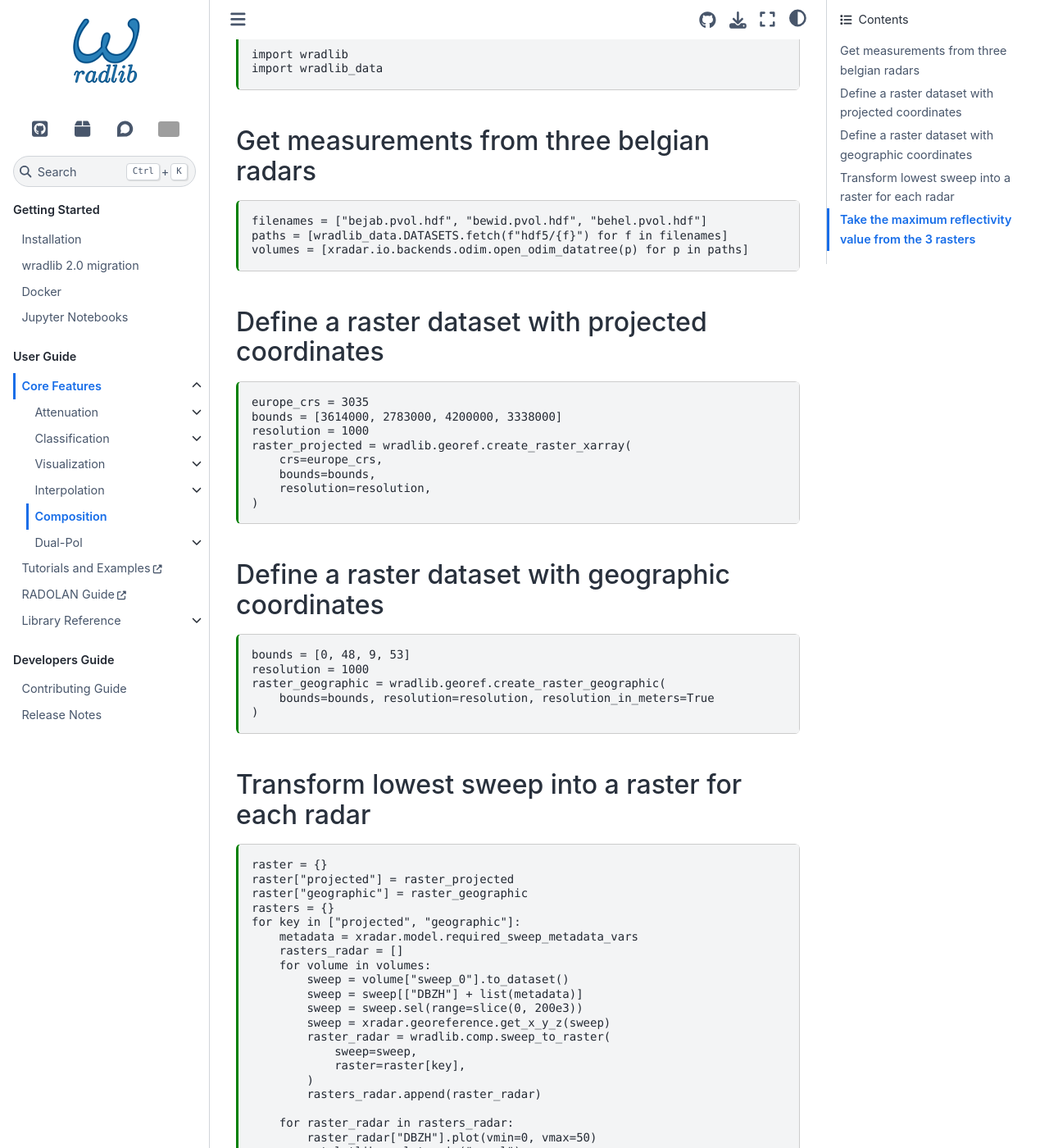
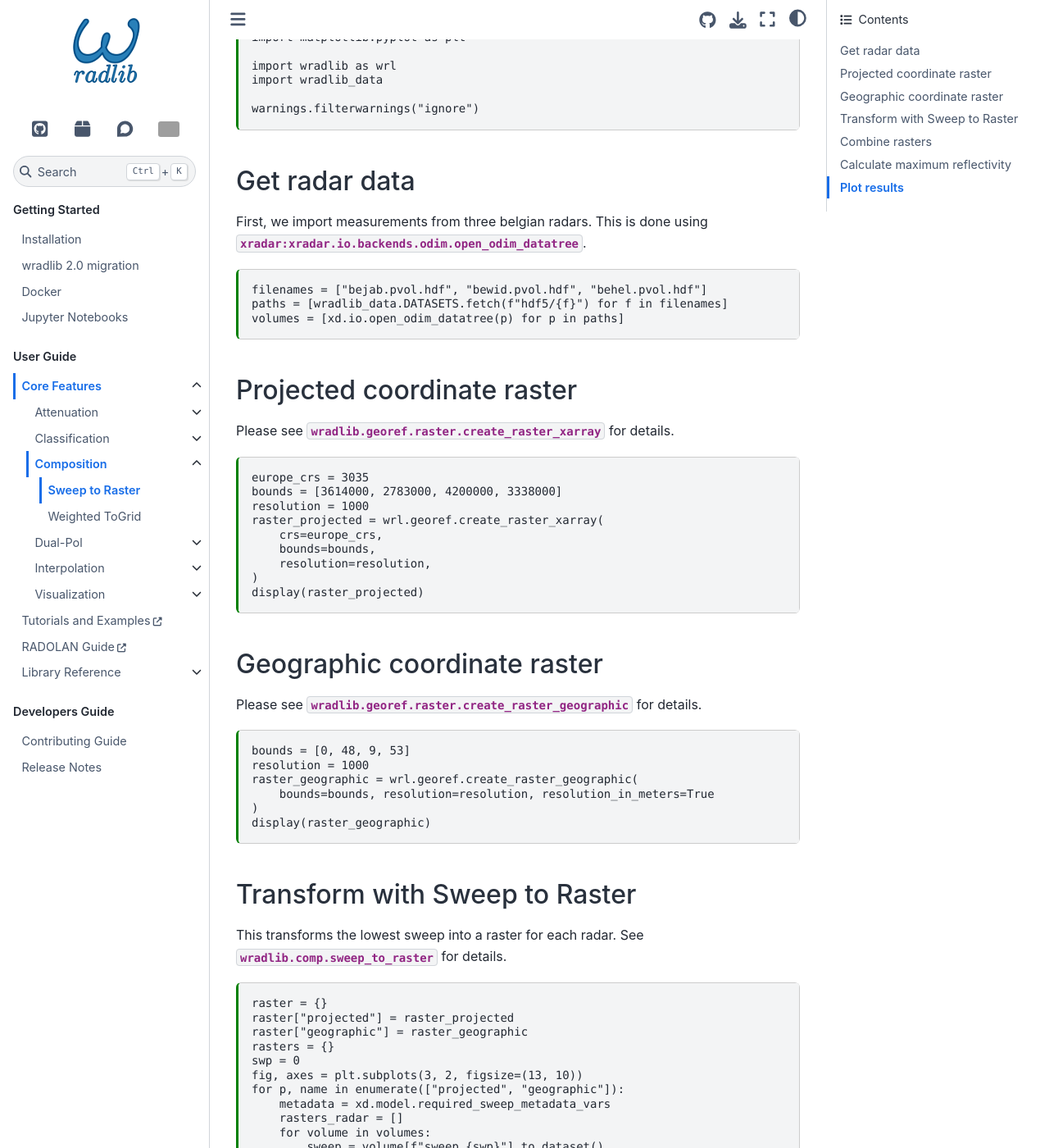
Before and after one commit to wradlib/wradlib, a Sphinx documentation site: the page built from docs/notebooks/composition/max_reflectivity.md, in a window 1280 px wide and 1400 px high, scrolled down 355 px. Shown: the whole window at 82% size. Built offline with Sphinx 7.4.7 and the Sphinx Book theme 1.1.4, drawn with Linux system fonts in a browser that asks for light colours; pages that are not in the unit, such as notebooks, are missing from menus; the version number could not be read and is left out; some of the changed text lies outside the part shown; grey boxes are pictures that could not be loaded.

Commit message:
Update comp module (#748)
* xarray enhancements for comp-module
* release_notes.md entry

`````diff
--- a/docs/notebooks/composition/max_reflectivity.md
+++ b/docs/notebooks/composition/max_reflectivity.md
@@ -11,87 +11,121 @@
   name: python3
 ---
 
-# Production of a maximum reflectivity composite from 3 neighboring radars
+# Sweep to Raster
+
+In this notebook we show the production of a maximum reflectivity composite from 3 neighboring radars for projected as well as geographic raster targets.
 
 ```{code-cell} python
 import tempfile
+import warnings
 
-import xarray
-import xradar
-import matplotlib.pyplot
+import cmweather
+import xarray as xr
+import xradar as xd
+import matplotlib.pyplot as plt
 
-import wradlib
+import wradlib as wrl
 import wradlib_data
+
+warnings.filterwarnings("ignore")
 ```
 
-## Get measurements from three belgian radars
+## Get radar data
+
+First, we import measurements from three belgian radars. This is done using {func}`xradar:xradar.io.backends.odim.open_odim_datatree`.
 
 ```{code-cell} python
 filenames = ["bejab.pvol.hdf", "bewid.pvol.hdf", "behel.pvol.hdf"]
 paths = [wradlib_data.DATASETS.fetch(f"hdf5/{f}") for f in filenames]
-volumes = [xradar.io.backends.odim.open_odim_datatree(p) for p in paths]
+volumes = [xd.io.open_odim_datatree(p) for p in paths]
 ```
 
-## Define a raster dataset with projected coordinates
+## Projected coordinate raster
+
+Please see {func}`wradlib.georef.raster.create_raster_xarray` for details.
 
 ```{code-cell} python
 europe_crs = 3035
 bounds = [3614000, 2783000, 4200000, 3338000]
 resolution = 1000
-raster_projected = wradlib.georef.create_raster_xarray(
+raster_projected = wrl.georef.create_raster_xarray(
     crs=europe_crs,
     bounds=bounds,
     resolution=resolution,
 )
+display(raster_projected)
 ```
 
-## Define a raster dataset with geographic coordinates
+## Geographic coordinate raster
+
+Please see {func}`wradlib.georef.raster.create_raster_geographic` for details.
 
 ```{code-cell} python
 bounds = [0, 48, 9, 53]
 resolution = 1000
-raster_geographic = wradlib.georef.create_raster_geographic(
+raster_geographic = wrl.georef.create_raster_geographic(
     bounds=bounds, resolution=resolution, resolution_in_meters=True
 )
+display(raster_geographic)
 ```
 
-## Transform lowest sweep into a raster for each radar
+## Transform with Sweep to Raster
+
+This transforms the lowest sweep into a raster for each radar. See {func}`wradlib.comp.sweep_to_raster` for details.
 
 ```{code-cell} python
 raster = {}
 raster["projected"] = raster_projected
 raster["geographic"] = raster_geographic
 rasters = {}
-for key in ["projected", "geographic"]:
-    metadata = xradar.model.required_sweep_metadata_vars
+swp = 0
+fig, axes = plt.subplots(3, 2, figsize=(13, 10))
+for p, name in enumerate(["projected", "geographic"]):
+    metadata = xd.model.required_sweep_metadata_vars
     rasters_radar = []
     for volume in volumes:
-        sweep = volume["sweep_0"].to_dataset()
+        sweep = volume[f"sweep_{swp}"].to_dataset()
         sweep = sweep[["DBZH"] + list(metadata)]
         sweep = sweep.sel(range=slice(0, 200e3))
-        sweep = xradar.georeference.get_x_y_z(sweep)
-        raster_radar = wradlib.comp.sweep_to_raster(
-            sweep=sweep,
-            raster=raster[key],
-        )
-        rasters_radar.append(raster_radar)
+        sweep = sweep.wrl.georef.georeference()
+        raster_radar = sweep.wrl.comp.sweep_to_raster(raster[name])
+        rasters_radar.append(raster_radar.drop_vars("crs_wkt"))
 
-    for raster_radar in rasters_radar:
-        raster_radar["DBZH"].plot(vmin=0, vmax=50)
-        matplotlib.pyplot.axis("equal")
-        matplotlib.pyplot.show()
-    rasters[key] = rasters_radar
+    for i, raster_radar in enumerate(rasters_radar):
+        ax = axes[i, p]
+        raster_radar["DBZH"].plot(ax=ax, vmin=0, vmax=50, cmap="HomeyerRainbow")
+        ax.set_aspect("equal", "box")
+        ax.set_title(f"{name} - Radar {i}")
+    rasters[name] = rasters_radar
+
+fig.tight_layout()
+
+display(rasters["projected"])
+display(rasters["geographic"])
 ```
 
-## Take the maximum reflectivity value from the 3 rasters
+## Combine rasters
+
 ```{code-cell} python
-for key in ["projected", "geographic"]:
-    rasters_concat = xarray.concat(rasters[key], dim="sweep")
-    comp = rasters_concat.max(dim="sweep", keep_attrs=True)
-    with tempfile.NamedTemporaryFile(suffix=".nc", delete=False) as tmp:
-        comp.to_netcdf(tmp.name)
-    comp = comp.drop_vars("spatial_ref")
-    fig, ax = matplotlib.pyplot.subplots()
-    comp["DBZH"].plot(ax=ax, vmin=0, vmax=50)
-    ax.set_title(key)
+rasters = {k: xr.concat(v, dim="sweep") for k, v in rasters.items()}
+display(rasters["projected"])
+display(rasters["geographic"])
+````
+
+## Calculate maximum reflectivity
+
+```{code-cell} python
+rasters = {k: v.max(dim="sweep", keep_attrs=True) for k, v in rasters.items()}
+display(rasters["projected"])
+display(rasters["geographic"])
 ```
+
+## Plot results
+
+```{code-cell} python
+fig, axes = plt.subplots(1, 2, figsize=(13, 5))
+for i, (name, raster) in enumerate(rasters.items()):
+    raster["DBZH"].plot(ax=axes[i], vmin=0, vmax=50, cmap="HomeyerRainbow")
+    axes[i].set_title(name)
+fig.tight_layout()
+```
`````
Also changed, not shown: docs/notebooks/composition/composition.md (added, +23 -0 lines), docs/notebooks/composition/togrid.md (added, +185 -0 lines), docs/notebooks/overview.md (+4 -4 lines), docs/release_notes.md (+1 -0 lines), 3 other files.
